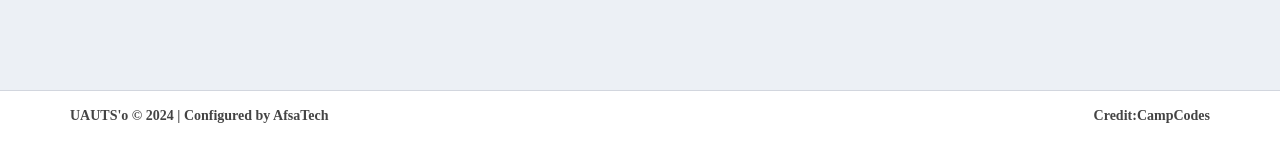
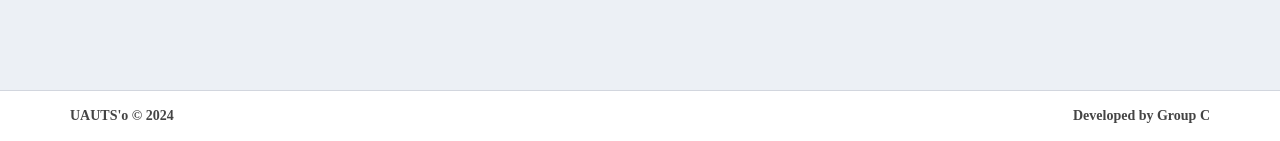
Before and after one commit to StevenAlphonce/uatso-awards, a PHP site: page /results.php in a window 1280 px wide. Shown: the part 659-800 px from the top of the page. Run offline with PHP 8.4, Linux system fonts and the light colour scheme; data that the repository does not hold is empty.

Commit message:
Correction on footer

```diff
--- a/includes/footer.php
+++ b/includes/footer.php
@@ -1,9 +1,9 @@
 <footer class="main-footer">
   <div class="container">
     <div class="pull-right hidden-xs">
-      <b>Credit:<a href="https://www.campcodes.com">CampCodes</a></b>
+      <b>Developed by Group C</b>
     </div>
-    <strong>UAUTS'o &copy; 2024 | Configured by AfsaTech </strong>
+    <strong>UAUTS'o &copy; 2024 </strong>
   </div>
   <!-- /.container -->
 </footer>
```
